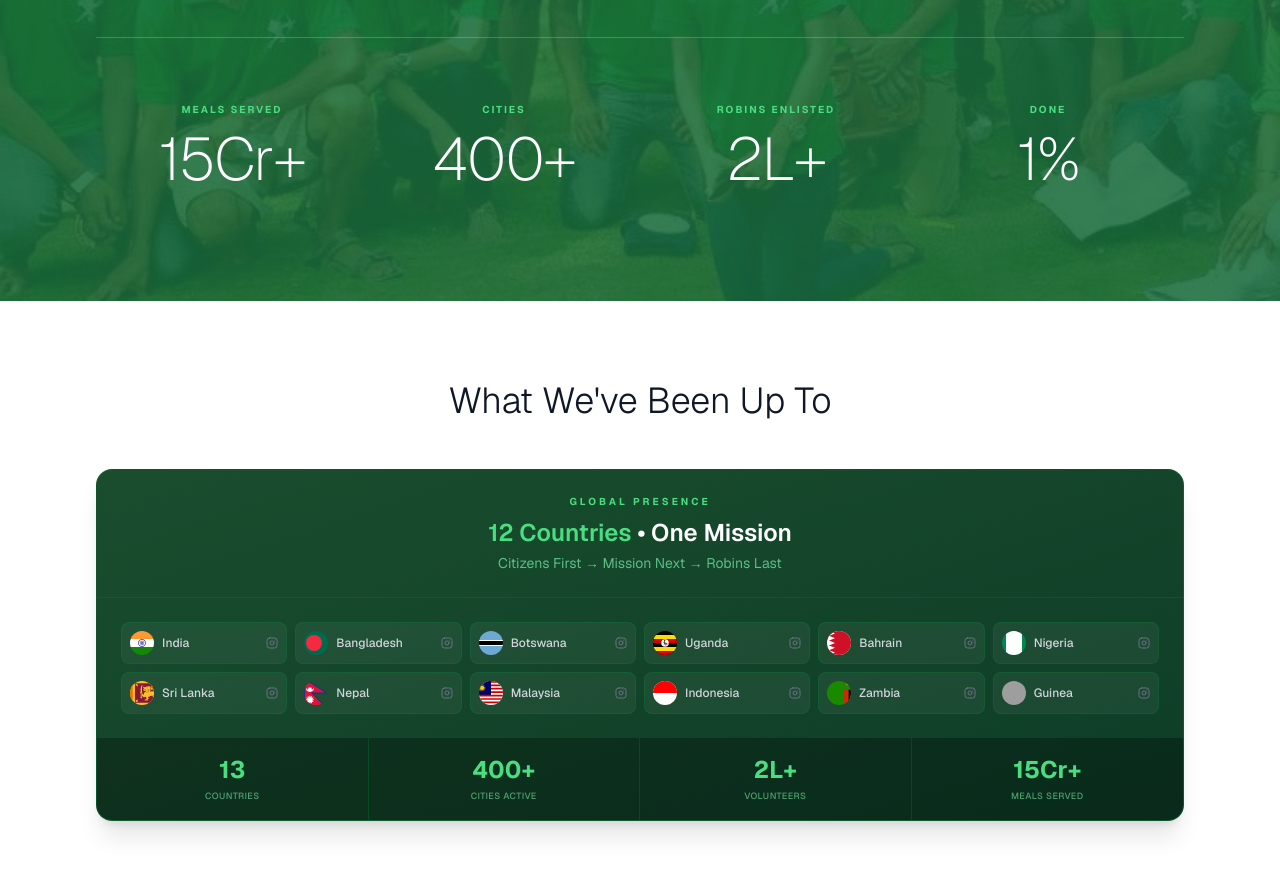
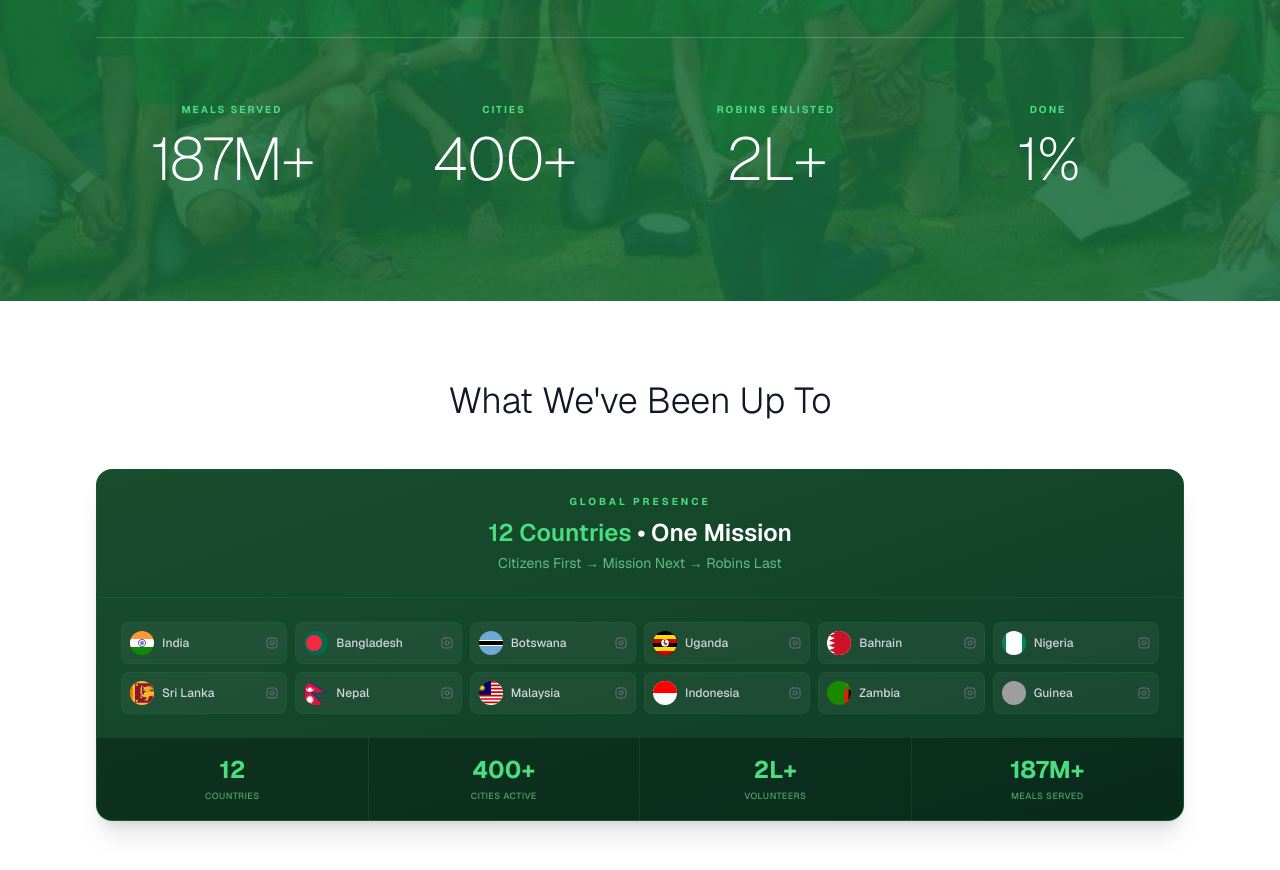
Before and after one commit to RobinHoodArmyTech/rha-web, a Next.js app: page /sites/main in a window 1280 px wide. Shown: the part 2040-2910 px from the top of the page. Built offline with nearby package versions, Linux system fonts and the light colour scheme; grey boxes are pictures that could not be loaded.

Commit message:
Stats update: Country count updated to 12 and Meals served updated to 187M+

```diff
--- a/src/app/sites/main/page.tsx
+++ b/src/app/sites/main/page.tsx
@@ -187,17 +187,17 @@ export default function MainHomePage() {
   }, [])
 
   const ideaStats = [
-    { value: '15Cr+', label: 'Meals Served', target: 15, suffix: 'Cr+' },
+    { value: '187M+', label: 'Meals Served', target: 187, suffix: 'M+' },
     { value: '400+', label: 'Cities', target: 400, suffix: '+' },
     { value: '2.6L+', label: 'Robins Enlisted', target: 260000, suffix: 'L+' },
     { value: '1%', label: 'Done', target: 1, suffix: '%' },
   ]
 
   const presenceStats = [
-    { value: '13', label: 'Countries', target: 13, suffix: '' },
+    { value: '12', label: 'Countries', target: 12, suffix: '' },
     { value: '400+', label: 'Cities Active', target: 400, suffix: '+' },
     { value: '2.6L+', label: 'Volunteers', target: 260000, suffix: 'L+' },
-    { value: '15Cr+', label: 'Meals Served', target: 15, suffix: 'Cr+' },
+    { value: '187M+', label: 'Meals Served', target: 187, suffix: 'M+' },
   ]
 
   return (
--- a/src/components/main/join-us/Step1Intro.tsx
+++ b/src/components/main/join-us/Step1Intro.tsx
@@ -8,7 +8,7 @@ interface Props {
 }
 
 const STATS = [
-  { value: "18.3 Cr+", label: "Meals Served" },
+  { value: "187 M+", label: "Meals Served" },
   { value: "406", label: "Cities" },
   { value: "2,90,000+", label: "Robins Enlisted" },
 ];
```
